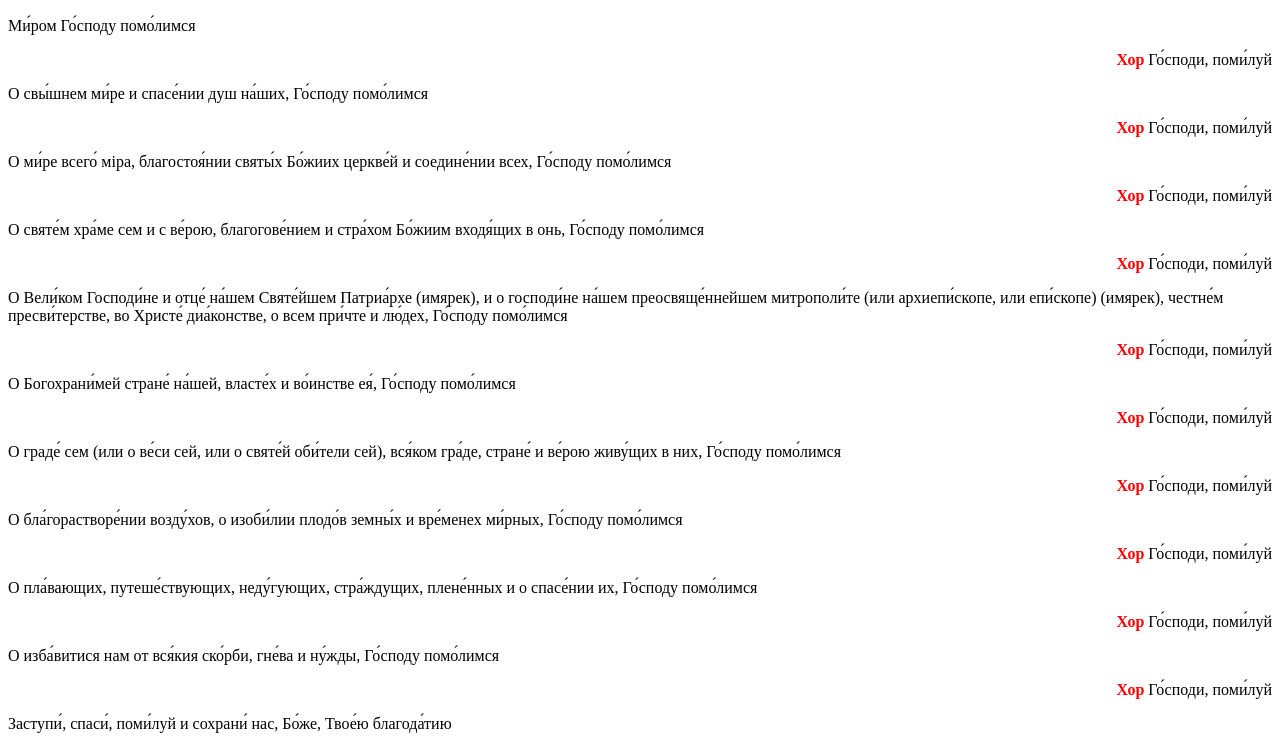
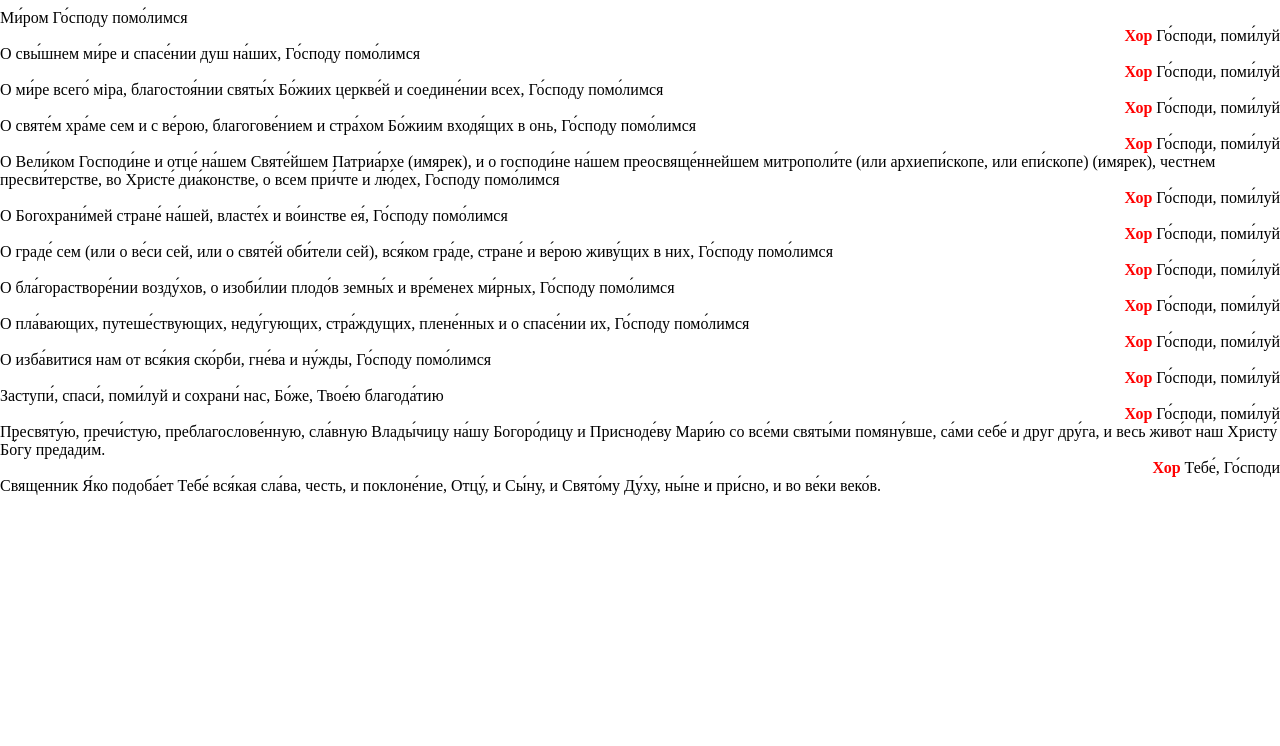
Before and after one commit to macAntuan/bs, a plain HTML site: page index.html in a window 1280 px wide. Shown: the part 96-842 px from the top of the page. After the commit the page ends 800 px from the top, so only its background shows below. Drawn offline with Linux system fonts and the light colour scheme.

Commit message:
Update style.css

```diff
--- a/style.css
+++ b/style.css
@@ -1,3 +1,7 @@
+body, p, li {
+  margin: 0;
+}
+
 container {
   width: 80%;
   margin: auto;
```
